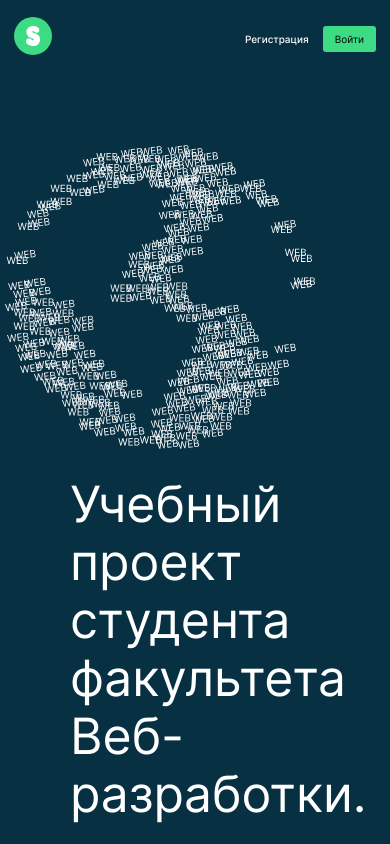
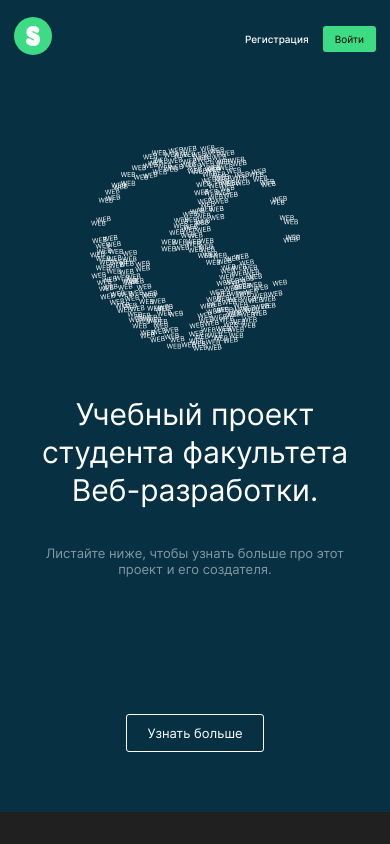
Before and after one commit to Pavel-Rogozhkin/movies-explorer-frontend, a React (Create React App) app: page / in a window 390 px wide. Shown: the top 844 px of the page. Built offline with nearby package versions, Linux system fonts and the light colour scheme.

Commit message:
fix: landing

```diff
--- a/public/index.html
+++ b/public/index.html
@@ -1,5 +1,5 @@
 <!DOCTYPE html>
-<html lang="en">
+<html lang="ru">
   <head>
     <meta charset="utf-8" />
     <link rel="icon" href="%PUBLIC_URL%/favicon.ico" />
--- a/src/components/Promo/Promo.css
+++ b/src/components/Promo/Promo.css
@@ -7,15 +7,16 @@
 .promo__container {
     padding: 75px 70px;
     display: flex;
-    background-image: url('../../images/web.svg');
-    background-position-y: 70px;
-    background-position-x: calc(100% - 75px);
-    background-repeat: no-repeat;
+    justify-content: space-between;
+}
+
+.promo__img {
+    width: 310px;
+    align-self: baseline;
 }
 
 .promo__title {
-    margin: 0;
-    padding-bottom: 36px;
+    margin: 0 auto;
     max-width: 640px;
     text-align: left;
     font-size: 50px;
@@ -54,6 +55,46 @@
 
 @media screen and (max-width: 1023px) {
     .promo__container {
-        padding-top: 400px;
+        padding: 140px 44px;
+        flex-direction: column-reverse;
+        gap: 48px;
+    }
+
+    .promo__description {
+        text-align: center;
+    }
+
+    .promo__title {
+        text-align: center;
+    }
+
+    .promo__subtitle {
+        margin: 36px auto 0 auto;
+        text-align: center;
+    }
+
+    .promo__link {
+        text-align: center;
+    }
+
+    .promo__img {
+        align-self: center;
     }
 }
+
+@media screen and (max-width: 425px) {
+    .promo__container {
+        padding: 70px 10px;
+        gap: 44px;
+    }
+
+    .promo__title {
+        font-size: 30px;
+        line-height: 38px;
+        font-weight: 400;
+    }
+
+    .promo__img {
+        width: 210px;
+    }
+}
--- a/src/components/Promo/Promo.jsx
+++ b/src/components/Promo/Promo.jsx
@@ -1,4 +1,5 @@
 import './Promo.css';
+import web from '../../images/web.svg'
 
 function Promo() {
 
@@ -19,6 +20,11 @@ function Promo() {
                         Узнать больше
                     </a>
                 </div>
+                <img
+                    className='promo__img'
+                    src={web}
+                    alt='web'
+                />
             </div>
         </section>
     );
```
